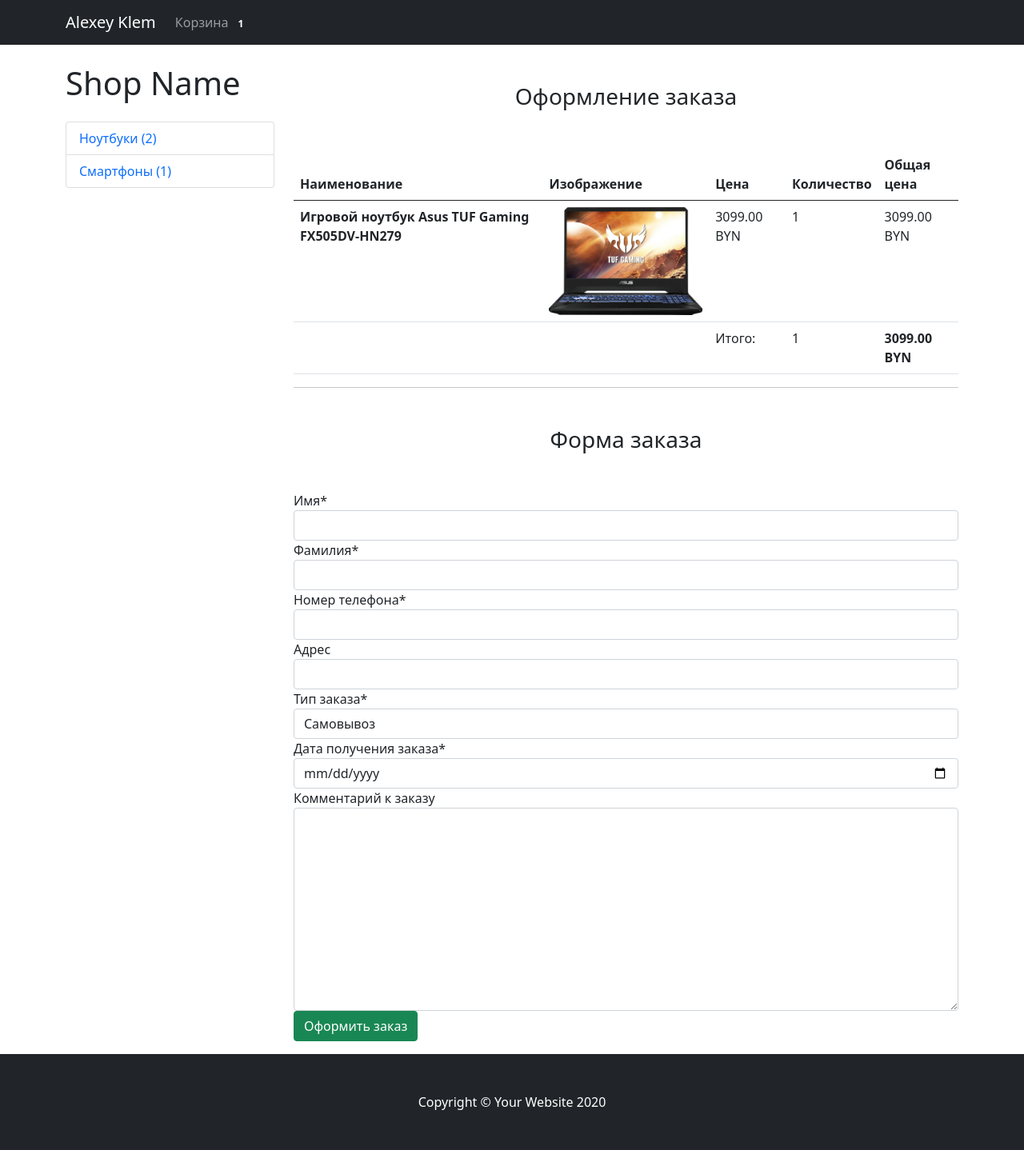
After one commit to alexeyklem/shop, a Django app: page /checkout/ in a window 1280 px wide. The commit adds this page. Shown: the whole page at 80% size. Run offline with Django 3.2, Linux system fonts and the light colour scheme; a user stored in the database is signed in; data comes from the database, SQL or seed files in the repository; both versions use the stored data as it was after the commit; some libraries are stand-ins or nearby versions.

Commit message:
make forms for cart and add ib cart product

```diff
--- a/mainapp/admin.py
+++ b/mainapp/admin.py
@@ -44,3 +44,4 @@ admin.site.register(Smartphone, SmartphoneAdmin)
 admin.site.register(CartProduct)
 admin.site.register(Cart)
 admin.site.register(Customer)
+admin.site.register(Order)
--- /dev/null
+++ b/mainapp/forms.py
@@ -0,0 +1,17 @@
+from django import forms
+
+from .models import Order
+
+class OrderForm(forms.ModelForm):
+
+    def __init__(self, *args, **kwargs):
+        super().__init__(*args, **kwargs)
+        self.fields['order_date'].label = 'Дата получения заказа'
+
+    order_date = forms.DateField(widget=forms.TextInput(attrs={'type': 'date'}))
+
+    class Meta:
+        model = Order
+        fields = (
+            'first_name', 'last_name', 'phone', 'address', 'buying_type', 'order_date', 'comment'
+        )
--- a/mainapp/models.py
+++ b/mainapp/models.py
@@ -5,6 +5,7 @@ from django.contrib.contenttypes.models import ContentType
 from django.contrib.contenttypes.fields import GenericForeignKey
 
 from django.urls import reverse
+from django.utils import timezone
 
 
 
@@ -184,6 +185,54 @@ class Customer(models.Model):
     user = models.ForeignKey(User, verbose_name='Пользователь', on_delete=models.CASCADE)
     phone = models.CharField(max_length=20, verbose_name='Номер телефона', null=True, blank=True)
     address = models.CharField(max_length=255, verbose_name='Адрес', null=True, blank=True)
+    orders = models.ManyToManyField('Order', verbose_name='Заказы покупателя', related_name='related_customer')
 
     def __str__(self):
         return "Покупатель: {} {}".format(self.user.first_name, self.user.last_name)
+
+
+class Order(models.Model):
+
+    STATUS_NEW = 'new'
+    STATUS_IN_PROGRESS = 'in_progress'
+    STATUS_READY = 'is_ready'
+    STATUS_COMPLETED = 'completed'
+
+    BYING_TYPE_SELF = 'self'
+    BYING_TYPE_DELIVERY = 'delivery'
+
+    STATUS_CHOICES = (
+        (STATUS_NEW, 'Новый заказ'),
+        (STATUS_IN_PROGRESS, 'Заказ в обраотке'),
+        (STATUS_READY, 'Заказ готов'),
+        (STATUS_COMPLETED, 'Заказ выполнен'),
+    )
+
+    BUYING_TYPE_CHOICES = (
+        (BYING_TYPE_SELF, 'Самовывоз'),
+        (BYING_TYPE_DELIVERY, 'Доставка'),
+    )
+
+    customer = models.ForeignKey(Customer, verbose_name='Покупатель', related_name='related_orders', on_delete=models.CASCADE)
+    first_name = models.CharField(max_length=255, verbose_name='Имя')
+    last_name = models.CharField(max_length=255, verbose_name='Фамилия')
+    phone = models.CharField(max_length=255, verbose_name='Номер телефона')
+    address = models.CharField(max_length=1024, verbose_name='Адрес', null=True, blank=True)
+    status = models.CharField(
+        max_length=100,
+        verbose_name='Статус заказа',
+        choices=STATUS_CHOICES,
+        default=STATUS_NEW
+    )
+    buying_type = models.CharField(
+        max_length=100,
+        verbose_name='Тип заказа',
+        choices=BUYING_TYPE_CHOICES,
+        default=BYING_TYPE_SELF
+    )
+    comment = models.TextField(verbose_name='Комментарий к заказу', null=True, blank=True)
+    created_at = models.DateTimeField(verbose_name='Дата создания', auto_now=True)
+    order_date = models.DateField(verbose_name='Дата получения заказа', default=timezone.now)
+
+    def __str__(self):
+        return str(self.id)
--- a/mainapp/templates/cart.html
+++ b/mainapp/templates/cart.html
@@ -46,6 +46,7 @@
           <td>Итого:</td>
           <td>{{ cart.total_products }}</td>
           <td><strong>{{cart.final_price }} BYN</strong></td>
+          <td><a href="{% url 'checkout' %}"><button class="btn btn-primary">Перейти к оформлению</button></a></td>
         </tr>
   </tbody>
 </table>
--- /dev/null
+++ b/mainapp/templates/checkout.html
@@ -0,0 +1,42 @@
+{% extends 'base.html' %}
+{% load crispy_forms_tags %}
+
+
+{% block content %}
+<h3 class="text-center mt-5 mb-5">Оформление заказа</h3>
+<table class="table">
+  <thead>
+    <tr>
+      <th scope="col">Наименование</th>
+      <th scope="col">Изображение</th>
+      <th scope="col">Цена</th>
+      <th scope="col">Количество</th>
+        <th scope="col">Общая цена</th>
+    </tr>
+  </thead>
+  <tbody>
+    {% for item in cart.products.all %}
+        <tr>
+          <th scope="row">{{ item.content_object.title }}</th>
+          <td class="w-25"><img src="{{ item.content_object.image.url }}" class="img-fluid"</td>
+          <td>{{ item.content_object.price }} BYN</td>
+          <td>{{ item.qty }}</td>
+            <td>{{ item.final_price }} BYN</td>
+        </tr>
+    {% endfor %}
+        <tr>
+          <td colspan="2"></td>
+          <td>Итого:</td>
+          <td>{{ cart.total_products }}</td>
+          <td><strong>{{cart.final_price }} BYN</strong></td>
+        </tr>
+  </tbody>
+</table>
+<hr>
+<h3 class="text-center mt-5 mb-5">Форма заказа</h3>
+<form action="" method="POST">
+  {{ form|crispy }}
+  <input type="submit" class="btn btn-success btn-block mb-3" value="Оформить заказ">
+</form>
+
+{% endblock content %}
--- a/mainapp/urls.py
+++ b/mainapp/urls.py
@@ -8,6 +8,7 @@ from .views import (
     AddToCartView,
     DeleteFormCartView,
     ChangeQTYView,
+    CheckoutView,
 )
 
 
@@ -20,4 +21,5 @@ urlpatterns = (
     path('add-to-cart/<str:ct_model>/<str:slug>/', AddToCartView.as_view(), name='add_to_cart'),
     path('remove-from-cart/<str:ct_model>/<str:slug>/', DeleteFormCartView.as_view(), name='delete_from_cart'),
     path('change-qty/<str:ct_model>/<str:slug>/', ChangeQTYView.as_view(), name='change_qty'),
+    path('checkout/', CheckoutView.as_view(), name='checkout')
 )
--- a/mainapp/views.py
+++ b/mainapp/views.py
@@ -6,6 +6,7 @@ from django.views.generic import DetailView, View
 
 from .models import Notebook, Smartphone, Category, LatestProducts, Customer, Cart, CartProduct
 from .mixins import CategoryDetailMixin, CartMixin
+from .forms import OrderForm
 
 
 class BaseView(CartMixin,View):
@@ -117,3 +118,16 @@ class CartView(CartMixin, View):
             'categories': categories,
         }
         return render(request, 'cart.html', context)
+
+
+class CheckoutView(CartMixin, View):
+
+    def get(self, request, *args, **kwargs):
+        categories = Category.objects.get_categories_for_left_sidebar()
+        form = OrderForm(request.POST or None)
+        context = {
+            'cart': self.cart,
+            'categories': categories,
+            'form': form
+        }
+        return render(request, 'checkout.html', context)
--- a/shop/settings.py
+++ b/shop/settings.py
@@ -37,7 +37,8 @@ INSTALLED_APPS = [
     'django.contrib.sessions',
     'django.contrib.messages',
     'django.contrib.staticfiles',
-    'mainapp'
+    'mainapp',
+    'crispy_forms',
 ]
 
 MIDDLEWARE = [
@@ -127,3 +128,5 @@ MEDIA_ROOT = os.path.join(BASE_DIR, 'media')
 STATICFILES_DIRS = (
     os.path.join(BASE_DIR, 'static_dev'),
 )
+
+CRISPY_TEMPLATE_PACK = 'bootstrap4'
```
Also changed, not shown: db.sqlite3.
